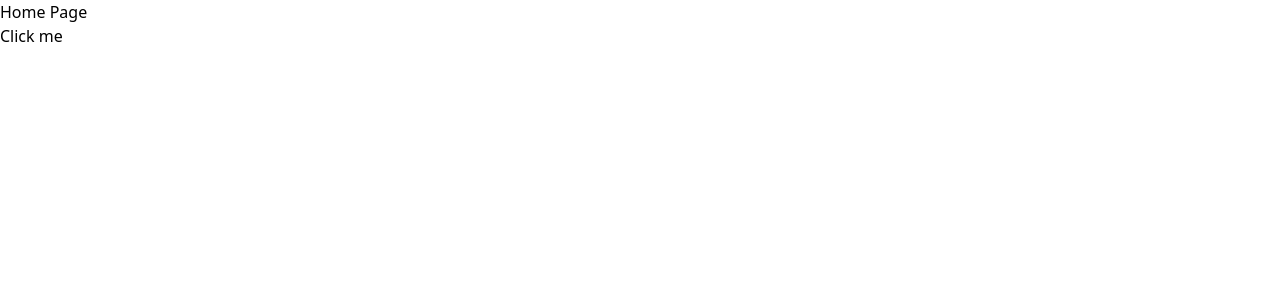
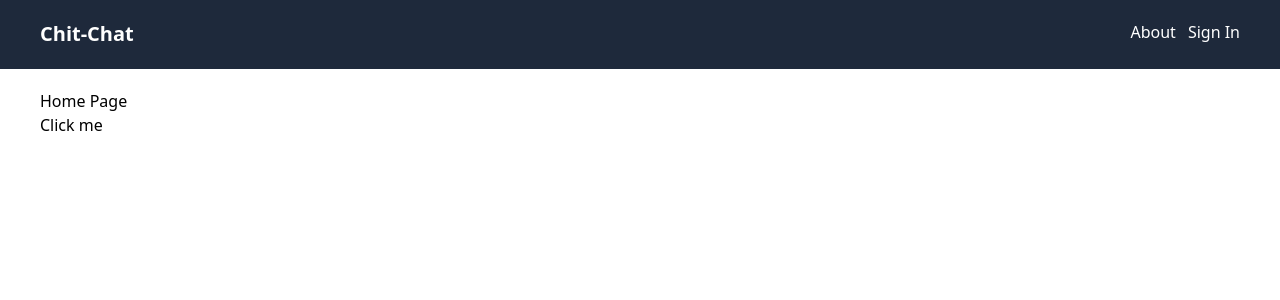
Before and after one commit to kvchvn/chitchat-frontend, a Next.js app in the folder app/: page / in a window 1280 px wide. Shown: the top 300 px of the page. Built offline with nearby package versions, Linux system fonts and the light colour scheme.

Commit message:
feat(RootLayout): implement RootLayout and insert it to App

```diff
--- /dev/null
+++ b/app/src/components/root-layout.tsx
@@ -0,0 +1,16 @@
+import { Session } from 'next-auth';
+import Header from './header';
+
+type RootLayoutProps = {
+  children: React.ReactNode;
+  session: Session | null;
+};
+
+export default function RootLayout({ children, session }: RootLayoutProps) {
+  return (
+    <>
+      <Header session={session} />
+      {children}
+    </>
+  );
+}
--- a/app/src/pages/_app.tsx
+++ b/app/src/pages/_app.tsx
@@ -1,6 +1,18 @@
+import RootLayout from '@/components/root-layout';
 import '@/styles/globals.css';
+import { Session } from 'next-auth';
 import type { AppProps } from 'next/app';
 
-export default function App({ Component, pageProps }: AppProps) {
-  return <Component {...pageProps} />;
+type PageProps = {
+  session: Session | null;
+};
+
+export default function App({ Component, pageProps }: AppProps<PageProps>) {
+  return (
+    <RootLayout {...pageProps}>
+      <main className="px-10 pt-5">
+        <Component {...pageProps} />
+      </main>
+    </RootLayout>
+  );
 }
```
